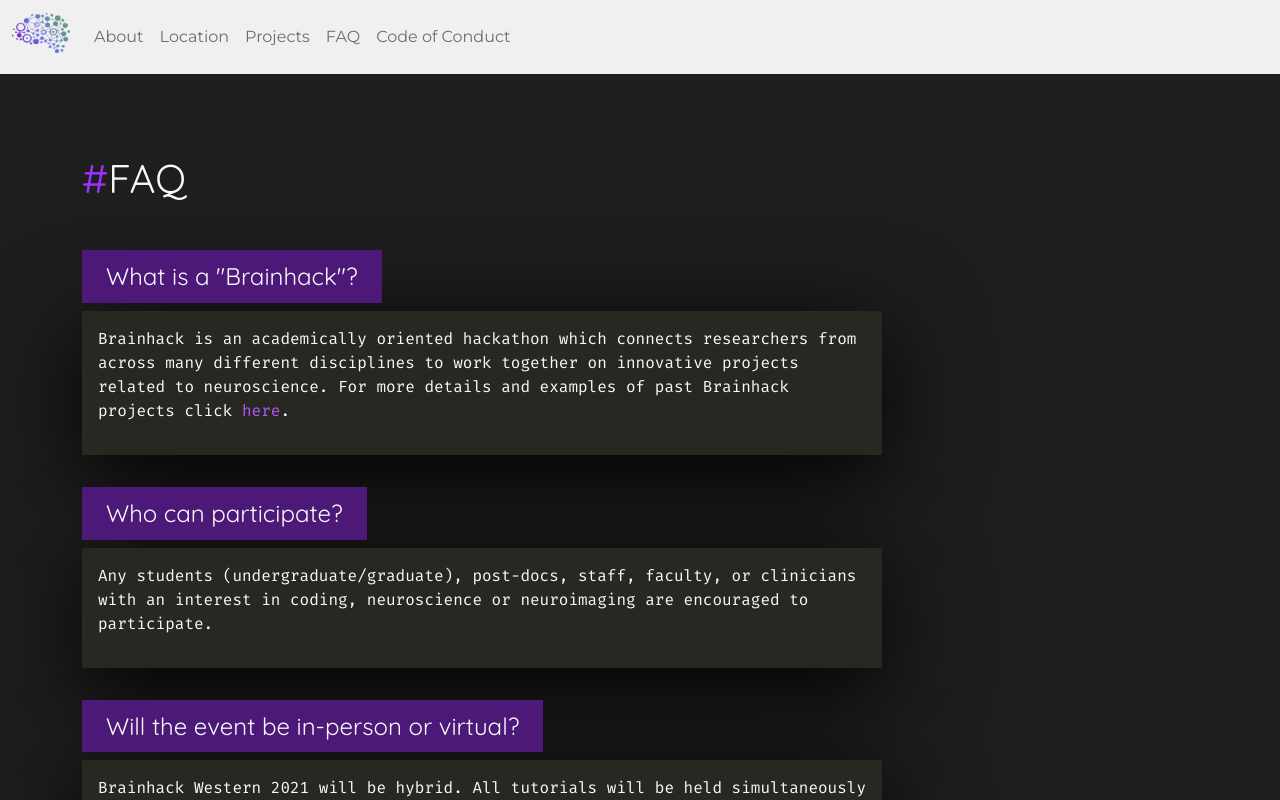
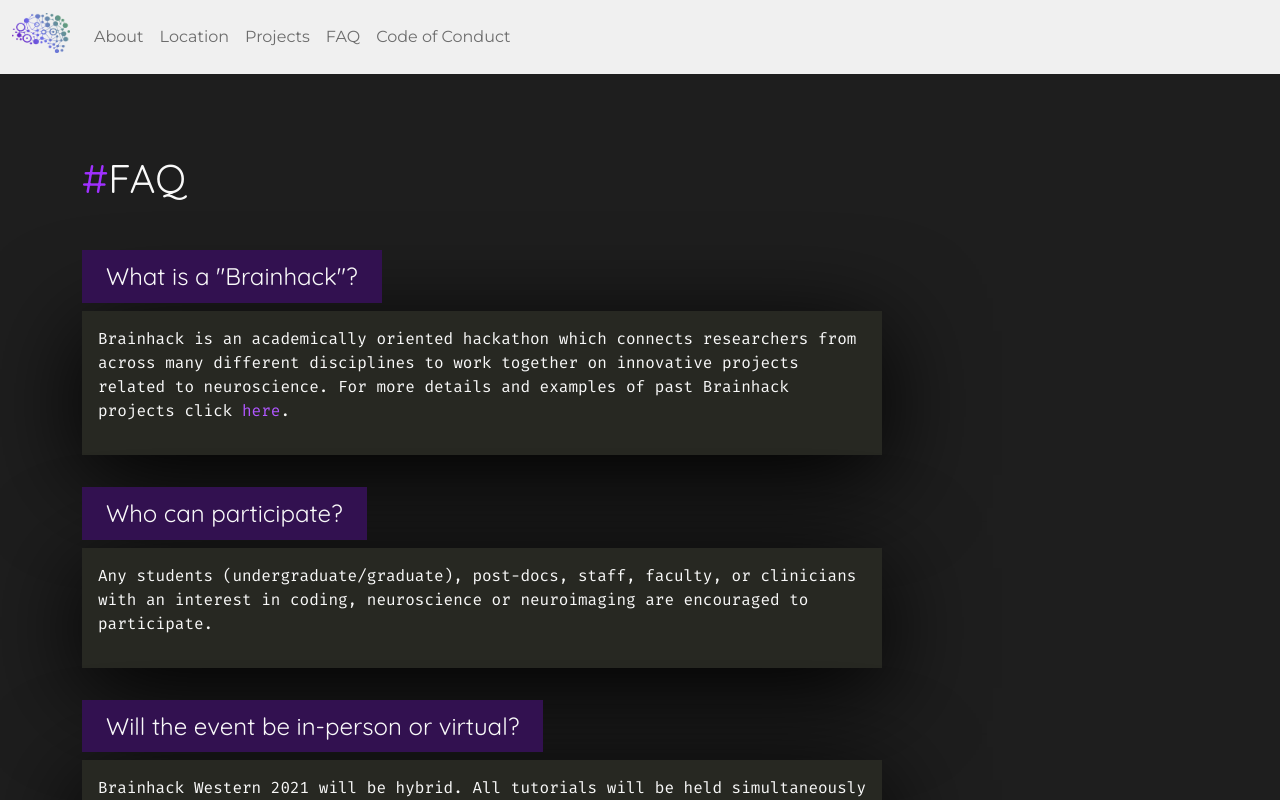
Before and after one commit to BrainhackWestern/BrainhackWestern.github.io, a Next.js app: page /FAQ in a window 1280 px wide. Shown: the top 800 px of the page. Built offline with nearby package versions, Linux system fonts and the light colour scheme; no server answers.

Commit message:
Change form header background to gradient

```diff
--- a/pages/FAQ.tsx
+++ b/pages/FAQ.tsx
@@ -1,6 +1,3 @@
-import path from "path";
-import { promises as fs } from "fs";
-
 import type { InferGetStaticPropsType } from "next";
 import Head from "next/head";
 
@@ -36,7 +33,7 @@ const FaqPage = ({
         <h1>FAQ</h1>
         {config.faq?.map((faq) => {
           return (
-            <section>
+            <section key={faq.question}>
               <h3>{faq.question}</h3>
               <ReactMarkdown className="console" remarkPlugins={[remarkGfm]}>
                 {faq.answer}
--- a/styles/_variables.scss
+++ b/styles/_variables.scss
@@ -1,6 +1,6 @@
 $highlight_light: #b157ff;
 $highlight: #9f30ff;
-$highlight_dark: #4c1979;
+$highlight_dark: #321150;
 
 $background0: #f0f0f0;
 $background100: #a5a5a5;
--- a/styles/components/_console.scss
+++ b/styles/components/_console.scss
@@ -27,7 +27,7 @@ $console_light_white: #979797;
     padding: 0;
     h1 {
         color: var.$font_light;
-        background-color: var.$highlight_dark;
+        background: linear-gradient(100deg, var.$highlight-dark 20%, #004a8c);
         padding: 0.5em;
         margin: 0;
 
```
